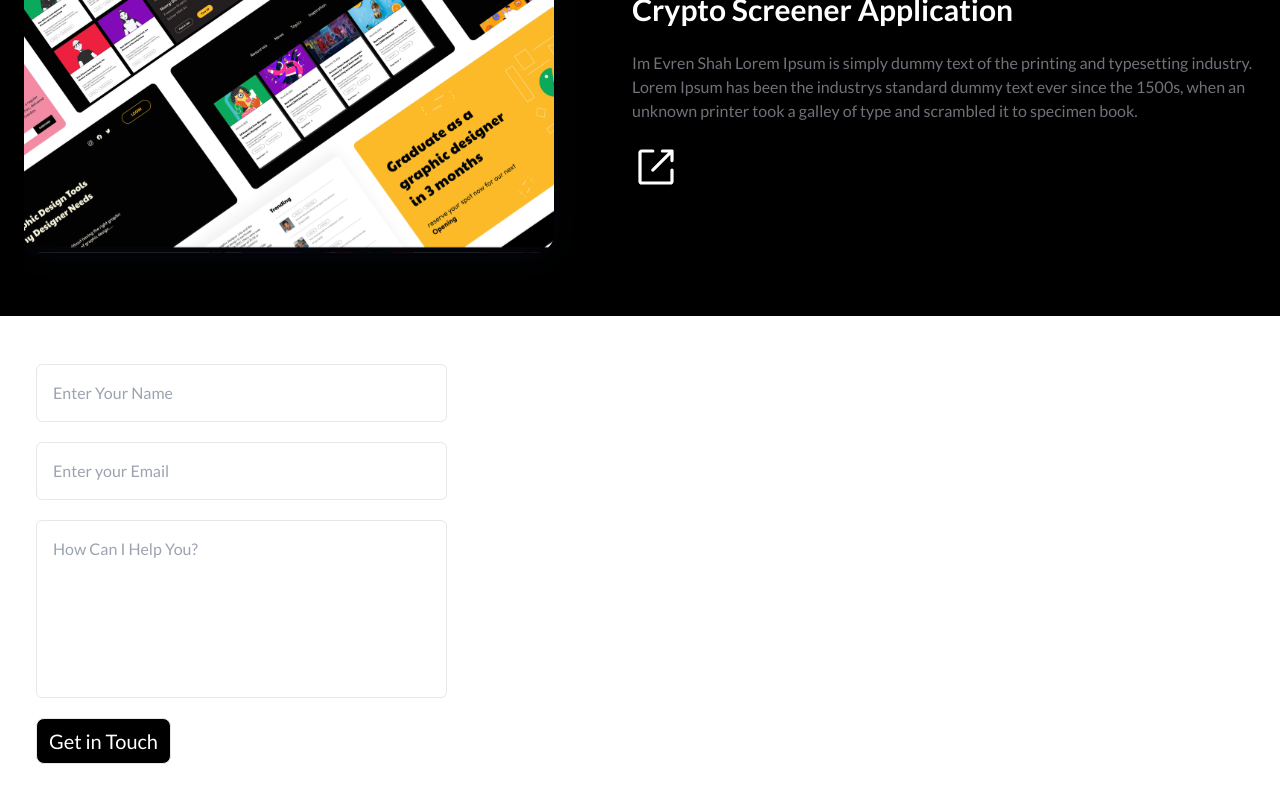
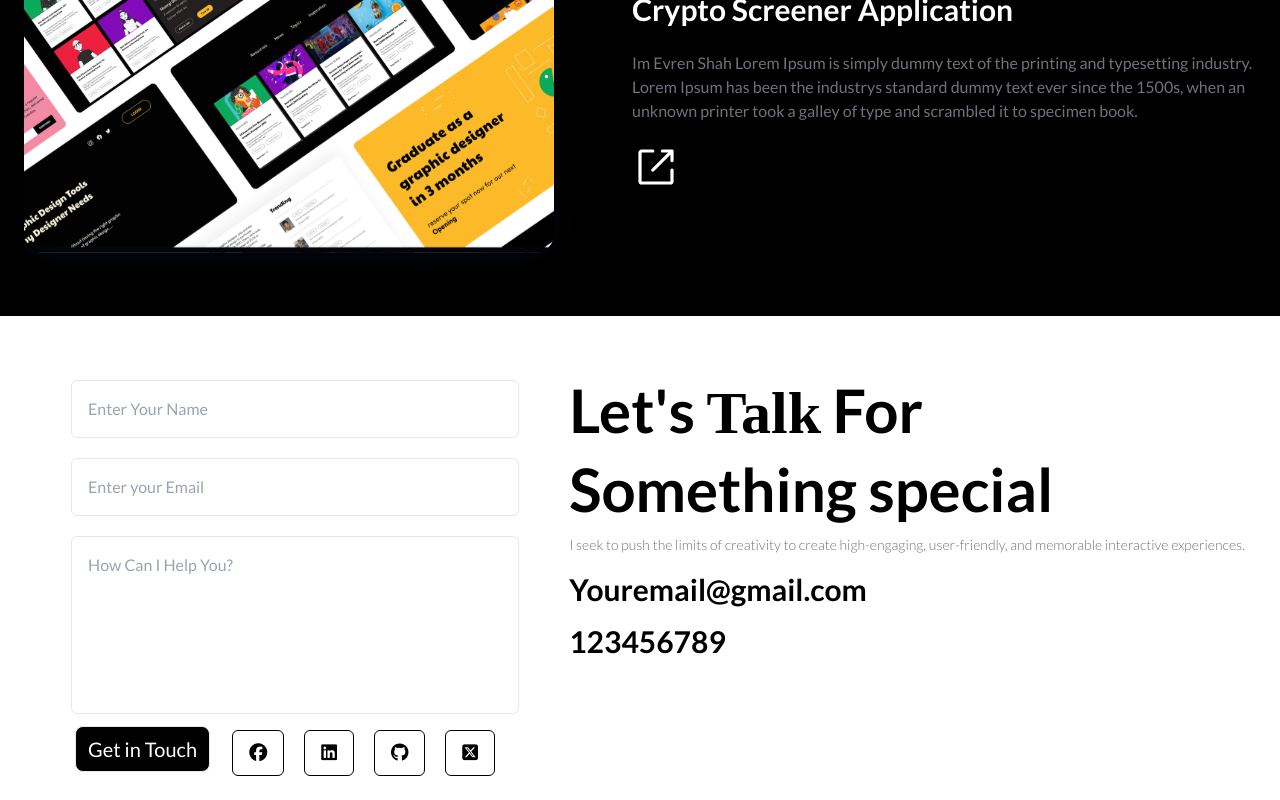
Before and after one commit to Blochnavaj/Profolio_NB, a React (Vite) app in the folder frontend/: page / in a window 1280 px wide. Shown: the part 3713-4513 px from the top of the page. Before the commit the page ends 4477 px from the top, so only its background shows below. Built offline with nearby package versions, Linux system fonts and the light colour scheme; a web font is replaced by a local one.

Commit message:
completed contact-me section

```diff
--- a/frontend/src/Components/ContactMe.jsx
+++ b/frontend/src/Components/ContactMe.jsx
@@ -3,21 +3,52 @@ import React from 'react'
 function ContactMe() {
   return (
     <>
-      <div className='mt-[3rem]'>
+      <div className='mt-[3rem] md:flex md:justify-around p-4'>
 
-       {/* contact details  */}
-         <div className='md:pl-6'>
-            <form action="" className='grid gap-5  px-3'>
-            <input className='md:w-1/3 w-full  p-4 rounded-md border   focus:ring-gray-600 focus:outline-none focus:ring-2'  type="text" placeholder='Enter Your Name' />
-            <input className='md:w-1/3  w-full p-4 rounded-md border   focus:ring-gray-600 focus:outline-none focus:ring-2' type="email" name="" placeholder='Enter your Email' />
-            <textarea className='md:w-1/3 w-full p-4 rounded-md resize-none border   focus:ring-gray-600 focus:outline-none focus:ring-2' name="" id="" cols="6" rows="6" placeholder='How Can I Help You?'></textarea>
-          <div>
-          <button className='m-auto border px-3 py-2 text-xl hover:text-gray-600     transition-all duration-300 ease-linear rounded-lg bg-black text-white'>Get in Touch </button>
-          </div>
-            </form>
+        {/* contact details  */}
+        <div className='md:pl-6'>
+          <form action="" className='grid gap-5  px-3'>
+            <input className='md:w-[28rem] w-full  p-4 rounded-md border   focus:ring-gray-600 focus:outline-none focus:ring-2' type="text" placeholder='Enter Your Name' required />
+            <input className='md:w-full  w-full p-4 rounded-md border   focus:ring-gray-600 focus:outline-none focus:ring-2' type="email" name="" placeholder='Enter your Email' required />
+            <textarea className='md:w-full w-full p-4 rounded-md resize-none border   focus:ring-gray-600 focus:outline-none focus:ring-2' name="" id="" cols="6" rows="6" placeholder='How Can I Help You?' required></textarea>
+          </form>
 
+          <div className='md:flex  md:items-center md:justify-center md:mr-9'>
+            <button className='m-auto border  ml-4 px-4  py-3 md:px-3 md:py-2 text-xl hover:text-gray-600  mt-3    transition-all duration-300 ease-linear rounded-lg bg-black text-white'>Get in Touch </button>
+
+            <div className='flex gap-5  mb-2     text-4xl md:flex md:justify-center md:items-center     mt-4' >
+              <a href="#" className=' border px-4  rounded-md  py-2  flex justify-center items-center  border-black hover:bg-black hover:text-white '>
+                <i class="fa-brands fa-facebook text-lg"></i>
+                 </a>
+
+              <a href="#" className='border px-4  py-2 rounded-md flex justify-center items-center border-black hover:bg-black hover:text-white '>
+                <i class="fa-brands fa-linkedin text-lg"></i>
+              </a>
+
+              <a href="#" className='border px-4  py-2 rounded-md  flex justify-center items-center border-black hover:bg-black hover:text-white'>
+                <i class="fa-brands fa-github text-lg"></i>
+
+              </a>
+
+              <a href="#" className='border px-4  py-2 rounded-md flex justify-center items-center border-black hover:bg-black hover:text-white '>
+                <i class="fa-brands fa-square-x-twitter text-lg"></i>
+              </a>
+
+
+            </div>
           </div>
 
+        </div>
+
+        {/* my detailed  */}
+
+        <div className=' space-y-4'>
+          <p className='text-6xl font-bold'>Let's <span className='special-font'>Talk</span> For</p>
+          <p className='text-6xl font-bold'>Something special</p>
+          <p className='text-zinc-500 font-light text-sm '>I seek to push the limits of creativity to create high-engaging, user-friendly, and memorable interactive experiences.</p>
+          <p className='font-bold text-3xl'>Youremail@gmail.com</p>
+          <p className='font-bold text-3xl'>123456789</p>
+        </div>
       </div>
     </>
   )
```
